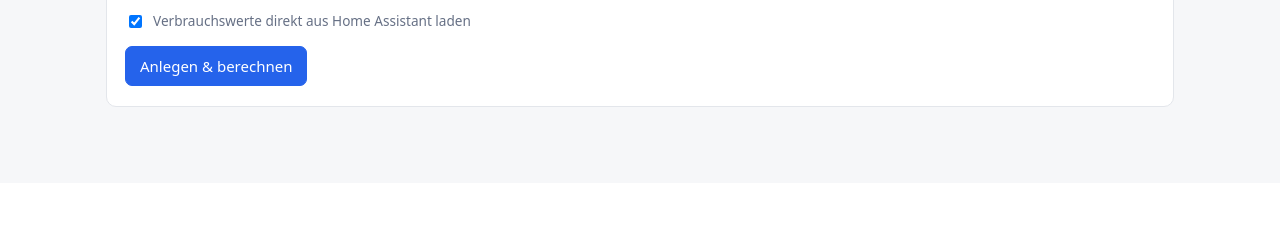
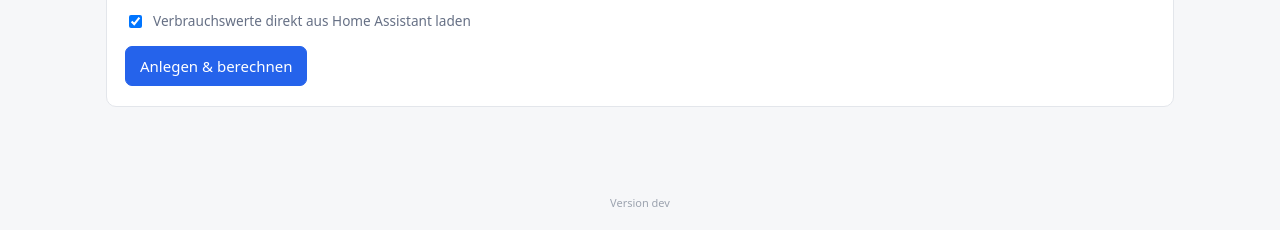
Before and after one commit to itsh-neumeier/abrechnung_nebenkosten, a FastAPI app: page /billings/new in a window 1280 px wide. Shown: the part 873-1103 px from the top of the page. Before the commit the page ends 980 px from the top, so only its background shows below. Run offline with FastAPI, Linux system fonts and the light colour scheme.

Commit message:
Versionsanzeige im Webinterface (Commit des Images)
Co-Authored-By: Claude Opus 5.5 <noreply@anthropic.com>
Claude-Session: https://claude.ai/code/session_01KhnwMxd6woKtpys5q8Pp3R

```diff
--- a/app/render.py
+++ b/app/render.py
@@ -2,6 +2,7 @@
 
 from __future__ import annotations
 
+import os
 import re
 from datetime import date, timedelta
 from pathlib import Path
@@ -54,6 +55,7 @@ templates.env.filters["de_date"] = fmt_date
 templates.env.globals["chart_bar"] = charts.bar_chart
 templates.env.globals["chart_stacked"] = charts.stacked_chart
 templates.env.globals["chart_share"] = charts.share_chart
+templates.env.globals["app_version"] = (os.getenv("APP_VERSION") or "dev")[:7]
 
 
 def party_result(b: Billing, pid: int) -> Optional[dict]:
--- a/app/static/style.css
+++ b/app/static/style.css
@@ -69,3 +69,5 @@ p.hint{margin:4px 0 2px;font-size:.84rem}
 .src-chip{font-size:.78rem;padding:1px 8px;border-radius:99px;border:1px solid var(--line);background:var(--bg)}
 .src-chip b{font-weight:600}
 .src-chip.src-ha{border-color:#0ea5e9}.src-chip.src-victron{border-color:#2563eb}.src-chip.src-vrm{border-color:#9333ea}
+
+footer.ver { text-align: center; font-size: 11px; color: #9ca3af; padding: 12px 0 18px }
--- a/app/templates/base.html
+++ b/app/templates/base.html
@@ -17,6 +17,7 @@
 {% if request.query_params.get('msg') %}<div class="msg">{{ request.query_params.get('msg') }}</div>{% endif %}
 {% block content %}{% endblock %}
 </main>
+<footer class="ver">Version {{ app_version }}</footer>
 <script src="/static/picker.js" defer></script>
 </body>
 </html>
```
Also changed, not shown: .github/workflows/ci.yml, 1 other file.
